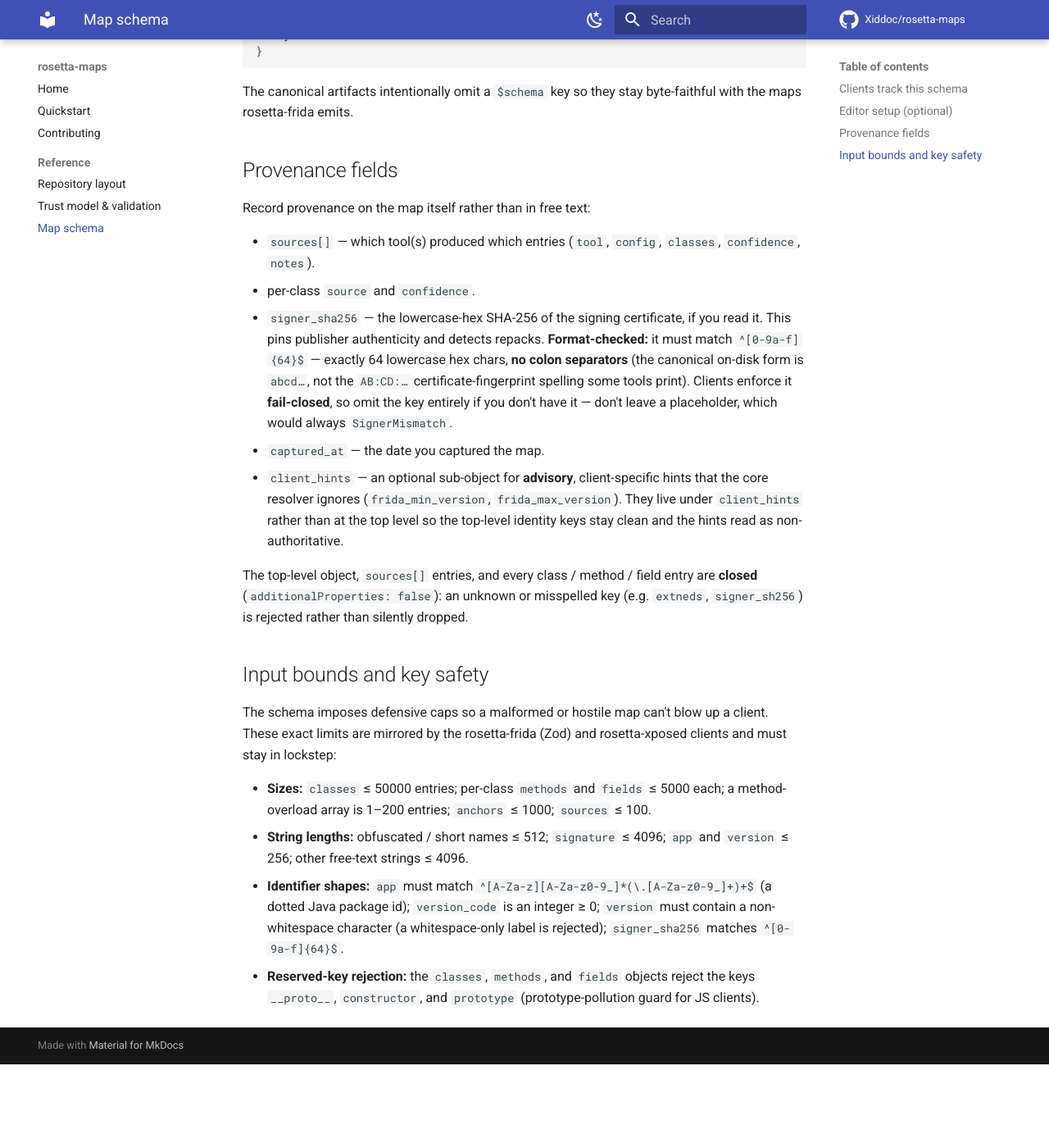
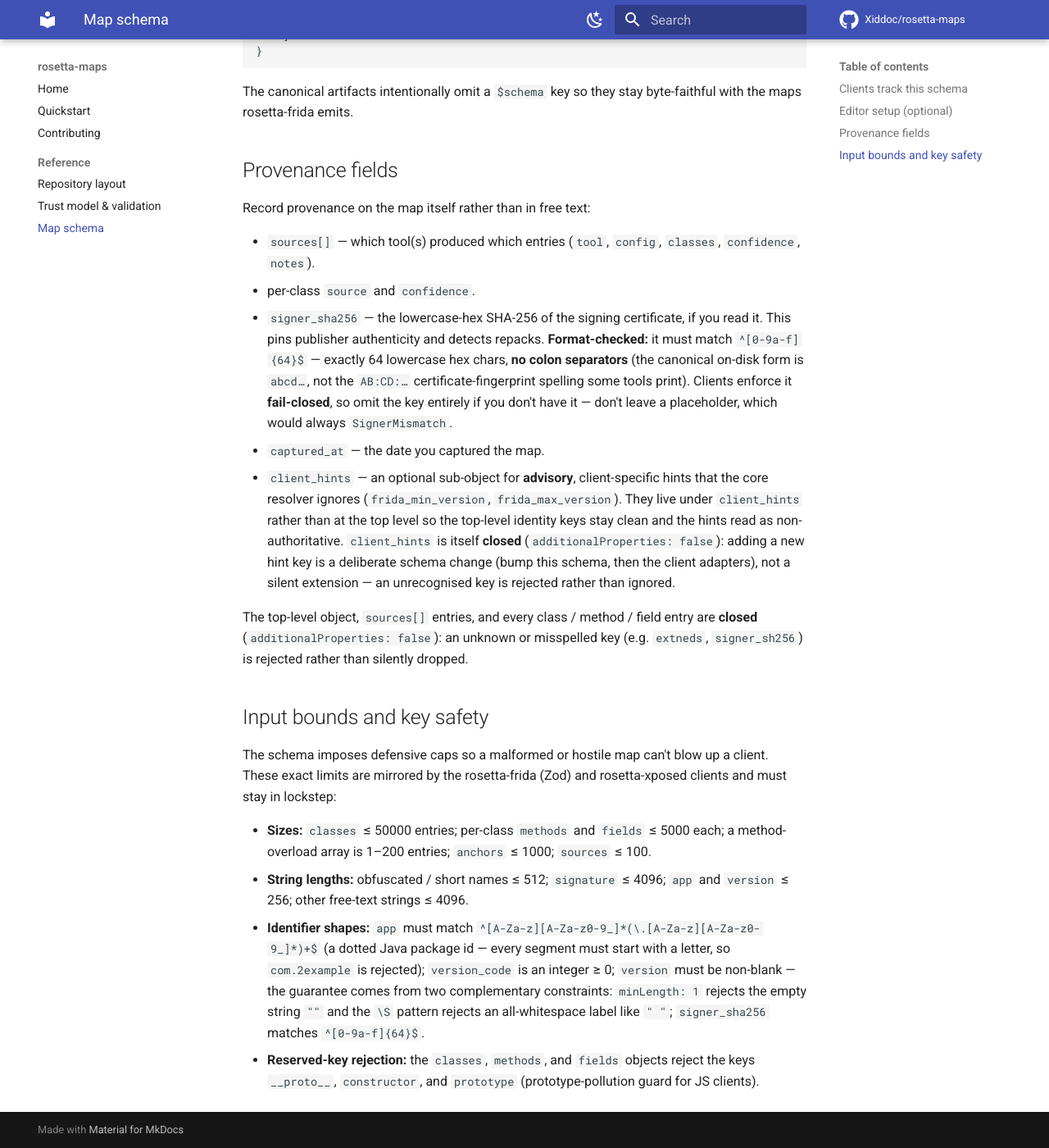
Before and after one commit to Xiddoc/rosetta-maps, an MkDocs documentation site: the page built from docs/reference/schema.md, in a window 1280 px wide and 1400 px high, scrolled down 876 px. Shown: the whole window at 82% size. Built offline with MkDocs 1.6.1 and Material for MkDocs 9.7.7, drawn with Linux system fonts in a browser that asks for light colours; comment, search, counter and statistics services are not loaded; before the commit the page ends 2174 px from its top, so only the background shows below that.

Commit message:
docs: document signatures lint, app-pattern tightening, client_hints closure (review)
CONTRIBUTING.md: add the signatures-lint CI bullet with local commands.
docs/reference/schema.md: note version non-blank comes from minLength:1 +
\S, the letter-first app-segment rule, and that client_hints is closed
(extending it needs a schema bump). samples/README.md: list the new invalid
samples (unknown-source/method/field/client-hints keys, reserved
method/field keys, digit-segment app) and the mapSource.classes minimum.

```diff
--- a/docs/reference/schema.md
+++ b/docs/reference/schema.md
@@ -60,7 +60,10 @@ Record provenance on the map itself rather than in free text:
 - `client_hints` — an optional sub-object for **advisory**, client-specific hints
   that the core resolver ignores (`frida_min_version`, `frida_max_version`). They
   live under `client_hints` rather than at the top level so the top-level
-  identity keys stay clean and the hints read as non-authoritative.
+  identity keys stay clean and the hints read as non-authoritative. `client_hints`
+  is itself **closed** (`additionalProperties: false`): adding a new hint key is a
+  deliberate schema change (bump this schema, then the client adapters), not a
+  silent extension — an unrecognised key is rejected rather than ignored.
 
 The top-level object, `sources[]` entries, and every class / method / field
 entry are **closed** (`additionalProperties: false`): an unknown or misspelled
@@ -78,10 +81,12 @@ rosetta-xposed clients and must stay in lockstep:
 - **String lengths:** obfuscated / short names ≤ 512; `signature` ≤ 4096; `app`
   and `version` ≤ 256; other free-text strings ≤ 4096.
 - **Identifier shapes:** `app` must match
-  `^[A-Za-z][A-Za-z0-9_]*(\.[A-Za-z0-9_]+)+$` (a dotted Java package id);
-  `version_code` is an integer ≥ 0; `version` must contain a non-whitespace
-  character (a whitespace-only label is rejected); `signer_sha256` matches
-  `^[0-9a-f]{64}$`.
+  `^[A-Za-z][A-Za-z0-9_]*(\.[A-Za-z][A-Za-z0-9_]*)+$` (a dotted Java package
+  id — every segment must start with a letter, so `com.2example` is rejected);
+  `version_code` is an integer ≥ 0; `version` must be non-blank — the
+  guarantee comes from two complementary constraints: `minLength: 1` rejects
+  the empty string `""` and the `\S` pattern rejects an all-whitespace label
+  like `"   "`; `signer_sha256` matches `^[0-9a-f]{64}$`.
 - **Reserved-key rejection:** the `classes`, `methods`, and `fields` objects
   reject the keys `__proto__`, `constructor`, and `prototype` (prototype-pollution
   guard for JS clients).
```
Also changed, not shown: CONTRIBUTING.md (+12 -1 lines), schema/samples/README.md (+22 -1 lines).
